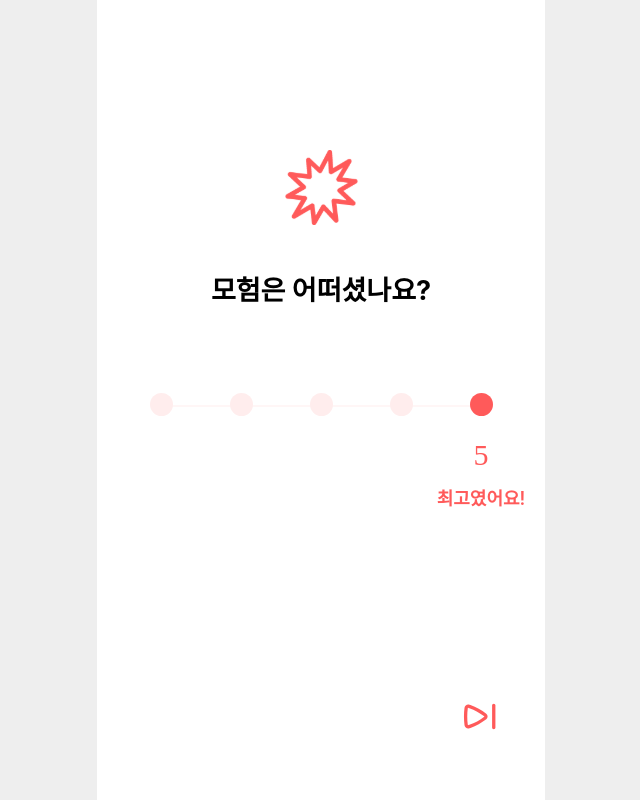
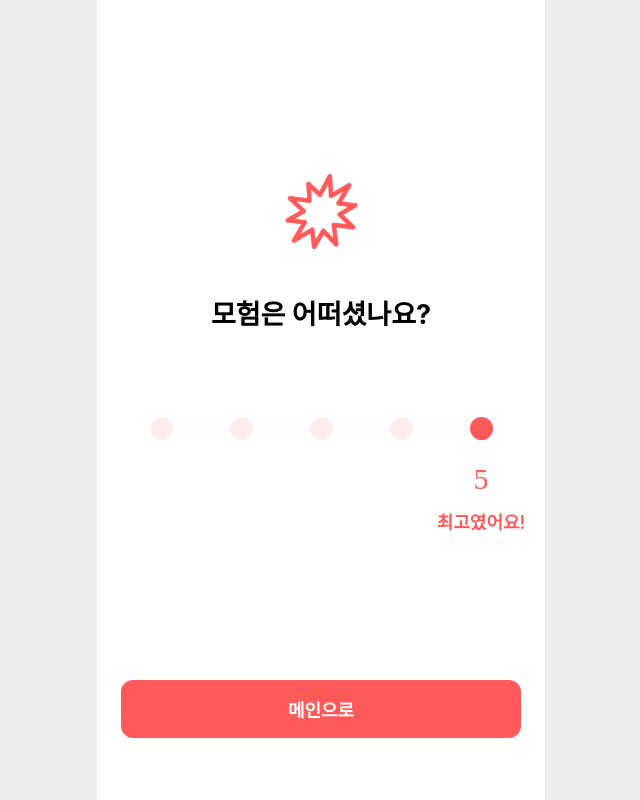
Before and after one commit to danmin20/peace-tol, a React (Vite) app: page /survey in a window 1280 px wide. Shown: the whole page, without its empty margins (319-959 px from the left). Built offline with nearby package versions, Linux system fonts and the light colour scheme; a web font is replaced by a local one.

Commit message:
만족도조사 스플래시 화면 추가

```diff
--- a/src/_common/components/Button/style.ts
+++ b/src/_common/components/Button/style.ts
@@ -12,6 +12,7 @@ export const ButtonStyle = css({
   height: '43px',
   fontWeight: 600,
   fontSize: '16px',
+  flexShrink: 0,
   cursor: 'pointer'
 })
 
--- a/src/_common/components/SplashWrapper/index.tsx
+++ b/src/_common/components/SplashWrapper/index.tsx
@@ -1,3 +1,4 @@
+import { Interpolation, Theme } from '@emotion/react'
 import { motion, AnimatePresence, AnimatePresenceProps } from 'framer-motion'
 import { useEffect, useState } from 'react'
 
@@ -6,6 +7,8 @@ type Props = {
   loading?: boolean
   splash: React.ReactNode
   children: React.ReactNode
+  style?: React.CSSProperties
+  css?: Interpolation<Theme>
 } & AnimatePresenceProps
 
 export const SplashWrapper = ({
@@ -13,6 +16,8 @@ export const SplashWrapper = ({
   loading = false,
   splash,
   children,
+  style,
+  css,
   ...props
 }: Props) => {
   const [show, setShow] = useState(active)
@@ -32,6 +37,8 @@ export const SplashWrapper = ({
         initial={{ opacity: 0 }}
         animate={{ opacity: 1 }}
         exit={{ opacity: 0, transition: { duration: 0.1 } }}
+        style={{ height: '100%', width: '100%', ...style }}
+        css={css}
       >
         {show ? splash : children}
       </motion.div>
--- a/src/_common/components/TargetBox/index.tsx
+++ b/src/_common/components/TargetBox/index.tsx
@@ -4,24 +4,27 @@ import { stampCss, wrapperCss, targetIconCss, levelTextCss } from './style'
 import { Logo } from '../../../assets'
 
 type Props = {
+  /**
+   * 현재까지 미션을 수행한 횟수입니다.
+   */
   targetCount?: number
 }
 
-const targetLength = 5
+const targetStampLength = 5
 
 export const TargetBox = ({ targetCount = 0 }: Props) => {
-  const level = Math.floor(targetCount / targetLength) + 1
-  const restTargetCount = targetCount % targetLength
+  const level = Math.floor(targetCount / targetStampLength) + 1
+  const restTargetCount = targetCount % targetStampLength
 
   return (
     <div css={wrapperCss}>
-      {Array.from({ length: targetLength }).map((_, i) => (
+      {Array.from({ length: targetStampLength }).map((_, i) => (
         <Fragment key={i}>
           {i < restTargetCount ? (
             <Logo css={targetIconCss} />
           ) : (
             <div css={stampCss}>
-              {i === targetLength - 1 ? (
+              {i === targetStampLength - 1 ? (
                 <span css={levelTextCss}>LV. {level}</span>
               ) : null}
             </div>
--- /dev/null
+++ b/src/pages/Survey/components/SurveySplash/index.tsx
@@ -0,0 +1,19 @@
+import { logoCss, titleCss, wrapperCss } from './style'
+import { TargetBox } from '../../../../_common/components/TargetBox'
+import { Logo } from '../../../../assets'
+
+export const SurveySplash = () => {
+  const prevTargetCount = 7 //FIXME: API로 받아오기
+
+  return (
+    <div css={wrapperCss}>
+      <Logo css={logoCss} />
+      <h1 css={titleCss}>
+        수고했어요!
+        <br />
+        특별한 시간이었길 바라요.
+      </h1>
+      <TargetBox targetCount={prevTargetCount} />
+    </div>
+  )
+}
--- /dev/null
+++ b/src/pages/Survey/components/SurveySplash/style.ts
@@ -0,0 +1,33 @@
+import { css } from '@emotion/react'
+
+import { color } from '../../../../_common/styles/color'
+
+export const wrapperCss = css`
+  position: absolute;
+  top: 0;
+  left: 0;
+  width: 100%;
+  height: 100%;
+  padding: 0 30px;
+  flex-shrink: 0;
+  display: flex;
+  flex-direction: column;
+  justify-content: center;
+  align-items: center;
+  text-align: center;
+  background-color: ${color.white};
+  z-index: 2;
+`
+
+export const logoCss = css`
+  width: 124px;
+  height: 124px;
+  margin-bottom: 55px;
+`
+
+export const titleCss = css`
+  font-size: 28px;
+  font-weight: 700;
+  line-height: 44px;
+  margin-bottom: 55px;
+`
--- a/src/pages/Survey/index.tsx
+++ b/src/pages/Survey/index.tsx
@@ -2,23 +2,31 @@ import { useState } from 'react'
 import { useNavigate } from 'react-router-dom'
 
 import { Rating } from './components/Rating'
-import { iconCss, nextIconCss, titleCss, wrapperCss } from './style'
-import { Logo, Next } from '../../assets'
+import { SurveySplash } from './components/SurveySplash'
+import { iconCss, spacingCss, titleCss, wrapperCss } from './style'
+import { Button } from '../../_common/components/Button'
+import { SplashWrapper } from '../../_common/components/SplashWrapper'
+import { Logo } from '../../assets'
 
 export const Survey = () => {
   const [selected, setSelected] = useState(5)
   const navigate = useNavigate()
 
   const handleNextClick = () => {
-    navigate('/review')
+    navigate('/')
   }
 
   return (
-    <div css={wrapperCss}>
-      <Logo css={iconCss} />
-      <h1 css={titleCss}>모험은 어떠셨나요?</h1>
-      <Rating selected={selected} onSelected={setSelected} />
-      <Next css={nextIconCss} onClick={handleNextClick} />
-    </div>
+    <SplashWrapper splash={<SurveySplash />}>
+      <div css={wrapperCss}>
+        <Logo css={iconCss} />
+        <h1 css={titleCss}>모험은 어떠셨나요?</h1>
+        <Rating selected={selected} onSelected={setSelected} />
+        <div css={spacingCss} />
+        <Button onAnimationCompleteClick={handleNextClick} isFullWidth>
+          메인으로
+        </Button>
+      </div>
+    </SplashWrapper>
   )
 }
--- a/src/pages/Survey/style.ts
+++ b/src/pages/Survey/style.ts
@@ -6,14 +6,15 @@ export const wrapperCss = css`
   flex-direction: column;
   align-items: center;
   height: 100%;
-  padding: 0 24px;
+  padding: 0 24px 62px;
 `
 
 export const iconCss = css`
   width: 75px;
   height: 75px;
-  margin-top: 100px;
+  margin-top: 124px;
   margin-bottom: 50px;
+  flex-shrink: 0;
 `
 
 export const titleCss = css`
@@ -25,11 +26,6 @@ export const titleCss = css`
   margin-bottom: 86px;
 `
 
-export const nextIconCss = css`
-  position: absolute;
-  right: 38px;
-  bottom: 57px;
-  width: 53px;
-  height: 53px;
-  cursor: pointer;
+export const spacingCss = css`
+  height: 100%;
 `
```
